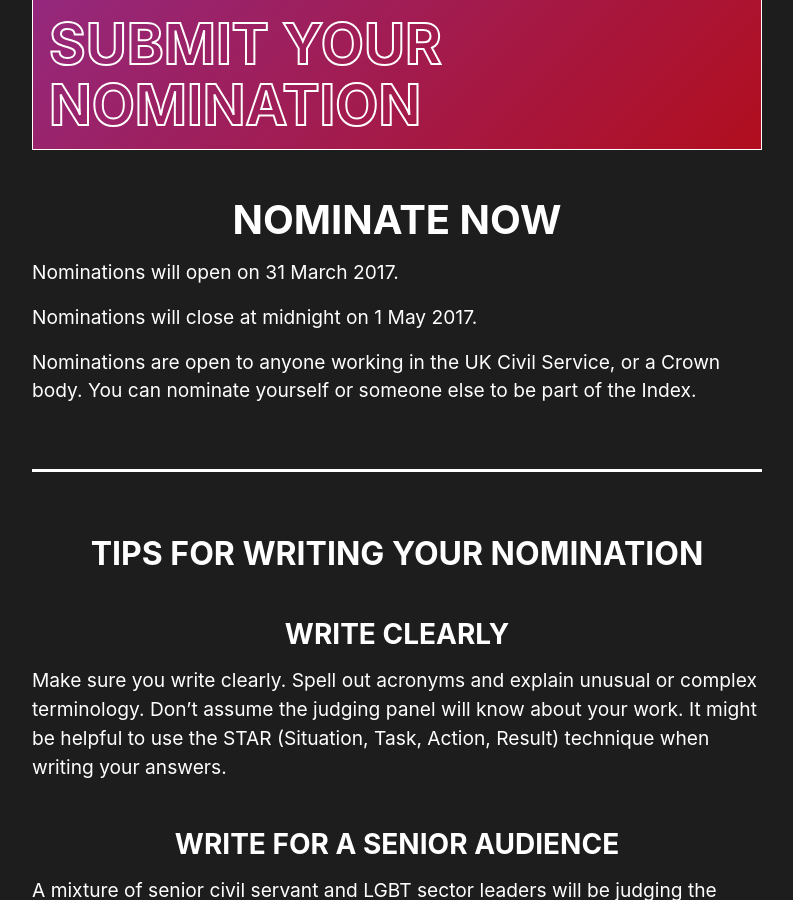
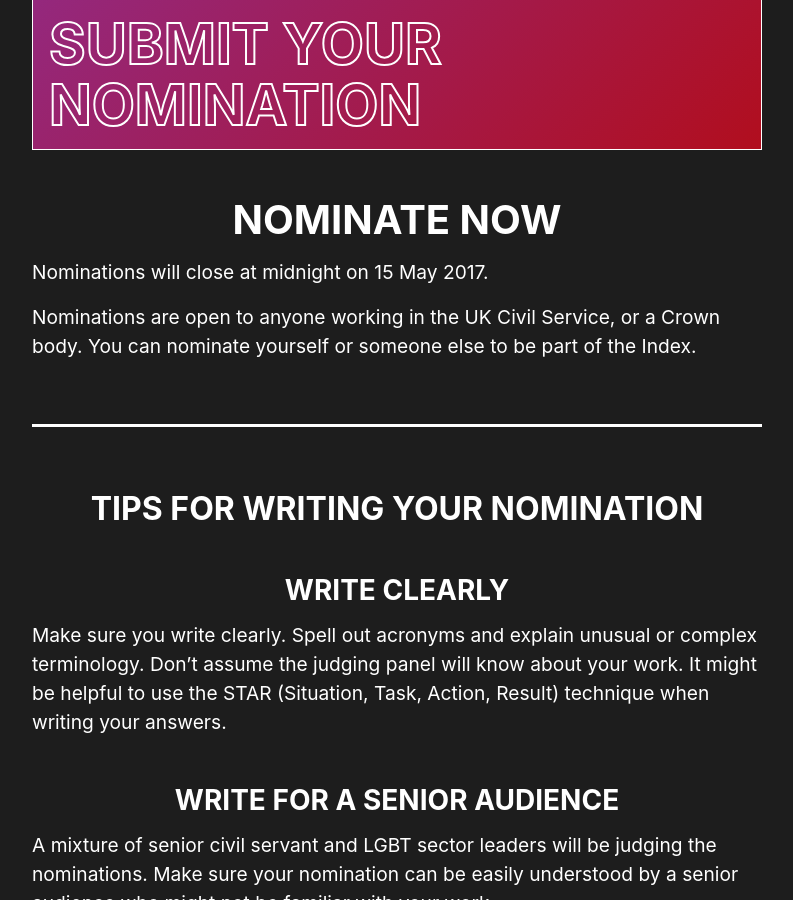
Before and after one commit to ukcsra/awards, a Jekyll site: the page built from nominate.md, in a window 1280 px wide and 900 px high, scrolled down 1032 px. Shown: the whole window, without its empty margins (243-1036 px from the left). Built offline with Jekyll 4.4.1, drawn with Linux system fonts in a browser that asks for light colours; nearby versions of some CDN libraries.

Commit message:
Change dates

```diff
--- a/_layouts/home.html
+++ b/_layouts/home.html
@@ -58,8 +58,6 @@ layout: default
 
 							<h2>Nominations</h2>
 
-							<p>Nominations will open on <time datetime="2017-03-31 10:00">17 April 2017</time>.</p>
-
 							<p>Nominations will close at midnight on <time datetime="2017-04-01 23:59">15 May 2017</time>.</p>
 
 							<p>Nominations are open to anyone working in the UK Civil Service, or a Crown body. You can nominate yourself or someone else to be part of the Index.</p>
--- a/nominate.md
+++ b/nominate.md
@@ -6,9 +6,7 @@ display: "<span class='text-fill'>Nominate</span> now"
 
 # {{ page.title }}
 
-Nominations will open on <time datetime="2017-03-31 10:00">31 March 2017</time>.
-
-Nominations will close at midnight on <time datetime="2017-04-01 23:59">1 May 2017</time>.
+Nominations will close at midnight on <time datetime="2017-04-01 23:59">15 May 2017</time>.
 
 Nominations are open to anyone working in the UK Civil Service, or a Crown body. You can nominate yourself or someone else to be part of the Index.
 
```
